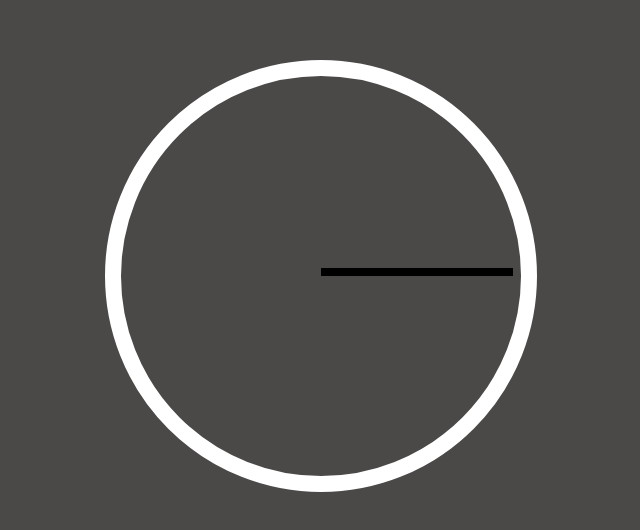
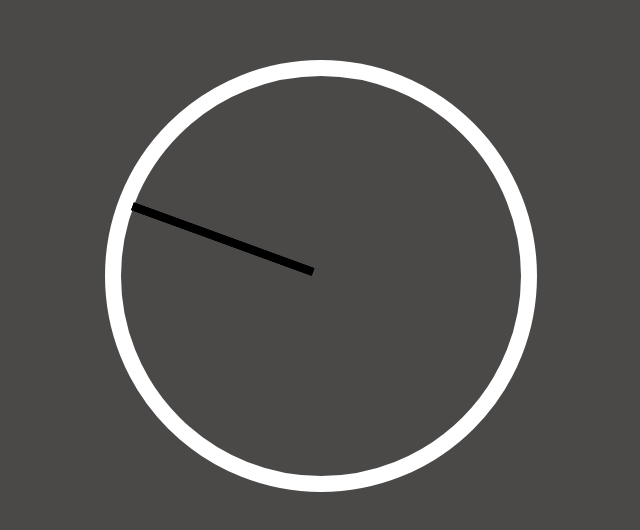
Before and after one commit to philippe76/JavaScript-Clock, a plain HTML site: page clock.html in a window 1280 px wide. Shown: the part 132-662 px from the top of the page, without its empty margins (319-959 px from the left). Drawn offline with Linux system fonts and the light colour scheme.

Commit message:
Add CSS animation

```diff
--- a/clock.css
+++ b/clock.css
@@ -12,6 +12,8 @@ body {
   background-color: rgb(75, 72, 72);
   border: 1rem solid white;
   border-radius: 100%;
+  /* position: relative;
+  transform: translateY(-3px); */
 }
 
 .hour,
@@ -22,5 +24,8 @@ body {
   background-color: black;
   position: absolute;
   top: 50%;
-  left: 50%;
+  transform-origin: 100%;
+  transform: rotate(20deg);
+  transition: all 0.5s;
+  transition-timing-function: cubic-bezier(0.1, 2.7, 0.58, 1);
 }
```
